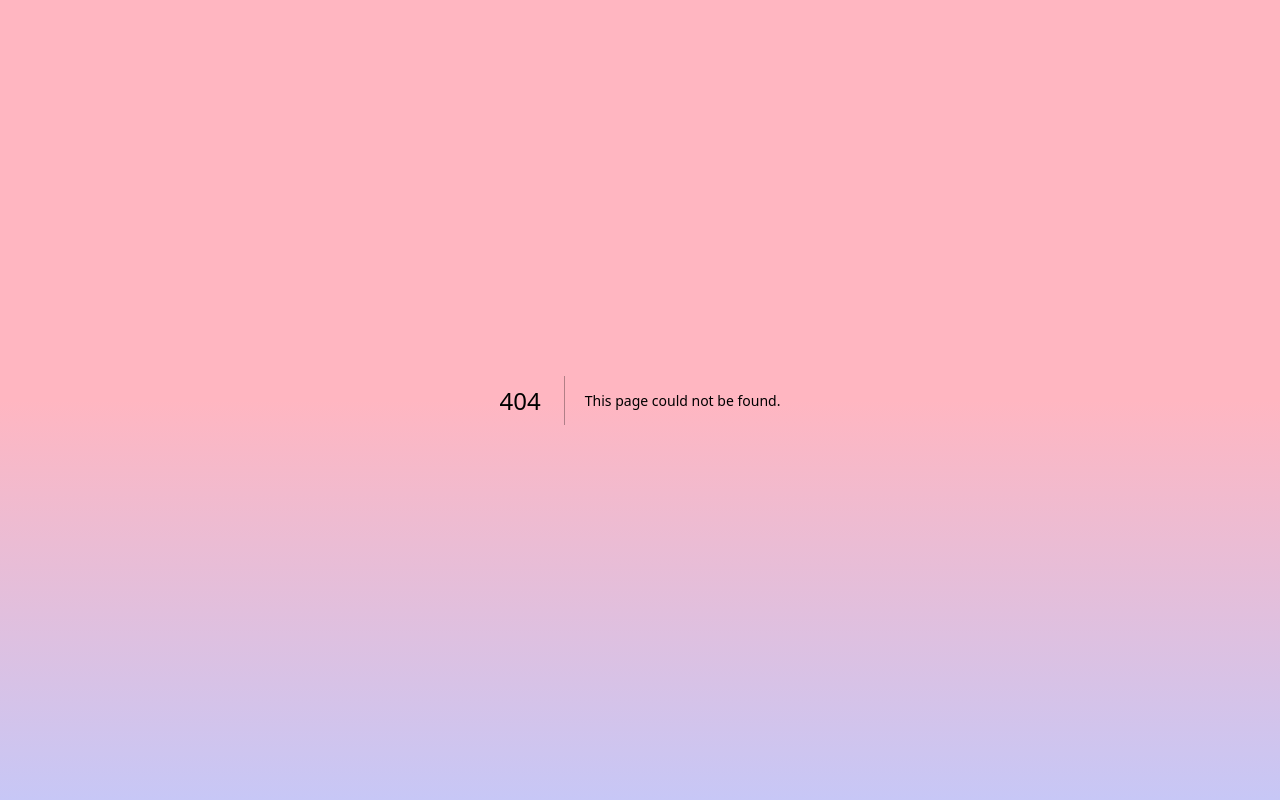
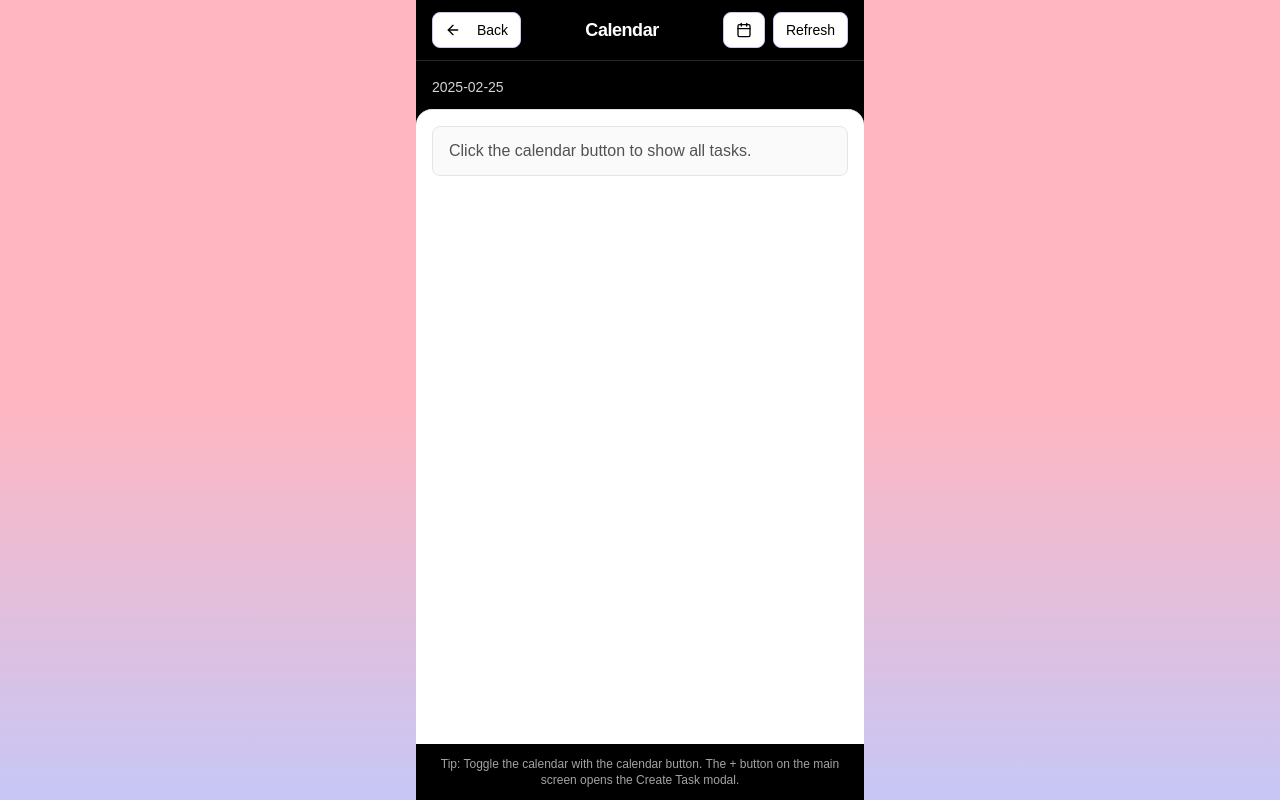
Before and after one commit to Dhaneshen1810/planner-app, a Next.js app: page /calendar in a window 1280 px wide. Before the commit this address had no page. Built offline with nearby package versions, Linux system fonts and the light colour scheme.

Commit message:
Added calendar page that redirects to view all tasks

```diff
--- /dev/null
+++ b/app/calendar/page.tsx
@@ -0,0 +1,183 @@
+"use client";
+
+import React, { useState, useEffect } from "react";
+import { CalculatorIcon, Calendar, ArrowLeft } from "lucide-react";
+import { Button } from "@/components/ui/button";
+import { Card, CardContent } from "@/components/ui/card";
+import useTasks from "@/hooks/use-tasks";
+import { getLocalDate } from "@/lib/utils";
+import { Skeleton } from "@/components/ui/skeleton";
+import { useRouter } from "next/navigation";
+
+const CalendarPage = () => {
+  const router = useRouter();
+
+  const [loading, setLoading] = useState<boolean>(false);
+  const [open, setOpen] = useState(false);
+  const [error, setError] = useState<string | null>(null);
+
+  const { tasks, getAllTasks } = useTasks();
+  const [localTasks, setLocalTasks] = useState(tasks ?? []);
+
+  useEffect(() => {
+    setLocalTasks(tasks ?? []);
+  }, [tasks]);
+
+  const loadTasks = async () => {
+    setError(null);
+    setLoading(true);
+    try {
+      const result = await getAllTasks();
+      setLocalTasks(result ?? []);
+    } catch (error) {
+      console.error("Failed to load tasks: ", error);
+      setError("Failed to load tasks. Try again.");
+      setLocalTasks([]);
+    } finally {
+      setLoading(false);
+    }
+  };
+
+  const handleToggle = async () => {
+    const willOpen = !open;
+    setOpen(willOpen);
+    if (willOpen) {
+      await loadTasks();
+    }
+  };
+
+  const today = getLocalDate();
+
+  return (
+    <div className="flex flex-col min-h-screen max-w-md w-full mx-auto bg-black text-white">
+      <header className="sticky top-0 z-10 bg-black/80 backdrop-blur px-4 py-3 border-b border-neutral-800">
+        <div className="flex items-center justify-between">
+          <Button
+            variant="outline"
+            onClick={() => router.push("/")}
+            className="bg-white text-black h-9 px-3 rounded-lg"
+            title="Back to Tasks"
+          >
+            <ArrowLeft className="h-4 w-4 mr-2" />
+            Back
+          </Button>
+
+          <h1 className="text-lg font-semibold tracking-tight text-center">Calendar</h1>
+
+          <div className="flex items-center gap-2">
+            <Button
+              variant="outline"
+              onClick={handleToggle}
+              aria-pressed={open}
+              title="Show/Hide all tasks"
+              className={`h-9 px-3 rounded-lg bg-white text-black ${
+                open ? "ring-1 ring-black/40" : ""
+              }`}
+            >
+              <Calendar className="h-4 w-4" />
+            </Button>
+
+            <Button
+              variant="outline"
+              onClick={loadTasks}
+              className="h-9 px-3 rounded-lg bg-white text-black font-medium"
+              title="Refresh Tasks"
+            >
+              Refresh
+            </Button>
+          </div>
+        </div>
+      </header>
+
+      <div className="px-4 pt-4">
+        <p className="text-sm text-neutral-300">{today}</p>
+      </div>
+
+      <main className="mt-3 bg-white text-neutral-900 rounded-t-2xl border-t border-neutral-200 p-4 flex-1">
+        {!open && (
+          <div className="rounded-lg border border-neutral-200 bg-neutral-50 px-4 py-3 text-neutral-600">
+            Click the calendar button to show all tasks.
+          </div>
+        )}
+
+        {open && (
+          <>
+            {loading && (
+              <div className="space-y-3">
+                {[...Array(5)].map((_, i) => (
+                  <div
+                    key={i}
+                    className="flex items-center justify-between gap-4"
+                  >
+                    <Skeleton className="h-8 w-3/4 rounded-md" />
+                    <Skeleton className="h-8 w-20 rounded-md" />
+                  </div>
+                ))}
+              </div>
+            )}
+
+            {!loading && error && (
+              <div className="py-6 text-center">
+                <p className="text-red-600">{error}</p>
+              </div>
+            )}
+
+            {!loading && !error && localTasks.length === 0 && (
+              <div className="py-10 text-center">
+                <p className="text-neutral-400 text-lg">No tasks found</p>
+                <p className="text-sm text-neutral-400 mt-2">
+                  Add tasks using the + button on the main screen.
+                </p>
+              </div>
+            )}
+
+            {!loading && !error && localTasks.length > 0 && (
+              <ul className="space-y-3">
+                {localTasks.map((task) => (
+                  <li key={task.id}>
+                    <Card
+                      className={
+                        task.is_completed
+                          ? "bg-neutral-100 border-neutral-200"
+                          : "bg-lavender border-lavender"
+                      }
+                    >
+                      <CardContent className="flex justify-between items-center py-3 px-4">
+                        <div className="flex flex-col">
+                          <span
+                            className={
+                              task.is_completed
+                                ? "line-through text-neutral-600"
+                                : "font-semibold text-neutral-900"
+                            }
+                          >
+                            {task.title}
+                          </span>
+                          <span className="text-xs text-neutral-700/80">
+                            {task.date || "Anytime"}
+                            {task.time ? ` • ${task.time}` : ""}
+                          </span>
+                        </div>
+
+                        <div className="text-xs text-neutral-800/80">
+                          {task.is_completed ? "Completed" : ""}
+                        </div>
+                      </CardContent>
+                    </Card>
+                  </li>
+                ))}
+              </ul>
+            )}
+          </>
+        )}
+      </main>
+
+      <footer className="px-4 py-3 text-xs text-neutral-400 text-center">
+        Tip: Toggle the calendar with the calendar button. The + button on the
+        main screen opens the Create Task modal.
+      </footer>
+    </div>
+  );
+};
+
+export default CalendarPage;
--- a/components/boxes/footer-box/footer.tsx
+++ b/components/boxes/footer-box/footer.tsx
@@ -1,20 +1,34 @@
 import AddTaskModal from "@/components/modals/create-task-modal";
 import { CalendarRange, Settings } from "lucide-react";
+import Link from "next/link";
 
 const Footer = () => {
   return (
-    <div className="flex gap-4 w-full justify-center">
-      <button>
-        <Settings className="h-6 w-6 hidden" stroke="gray" strokeWidth={2.5} />
-      </button>
-      <AddTaskModal />
-      <button>
-        <CalendarRange
-          className="h-6 w-6"
-          stroke="gray"
-          strokeWidth={2.5}
-        />
-      </button>
+    <div className="w-full sticky bottom-0 inset-x-0">
+      <div className="mx-auto max-w-md px-4 pb-4">
+        <div className="flex items-center justify-center gap-6">
+
+          <button
+            className="inline-flex h-12 w-12 items-center justify-center rounded-xl border border-neutral-200 bg-white shadow-sm hover:bg-neutral-50 active:scale-95 transition hidden"
+            aria-label="Settings"
+          >
+            <Settings className="h-6 w-6" stroke="gray" strokeWidth={2.5} />
+          </button>
+
+          <AddTaskModal />
+
+          {/**
+           * clicking the calendar icon will naviate you to task list page.
+           */}
+          <Link
+            href="/calendar"
+            aria-label="Open calendar"
+            className="inline-flex h-12 w-12 items-center justify-center rounded-xl border border-neutral-200 bg-white shadow-sm hover:bg-neutral-50 active:scale-95 transition"
+          >
+            <CalendarRange className="h-6 w-6" stroke="gray" strokeWidth={2.5} />
+          </Link>
+        </div>
+      </div>
     </div>
   );
 };
--- a/hooks/use-tasks.ts
+++ b/hooks/use-tasks.ts
@@ -131,6 +131,7 @@ const useTasks = () => {
     tasks,
     updateTask,
     getTasks,
+    getAllTasks,
     createEntry,
     updateEntry,
     deleteEntry,
```
